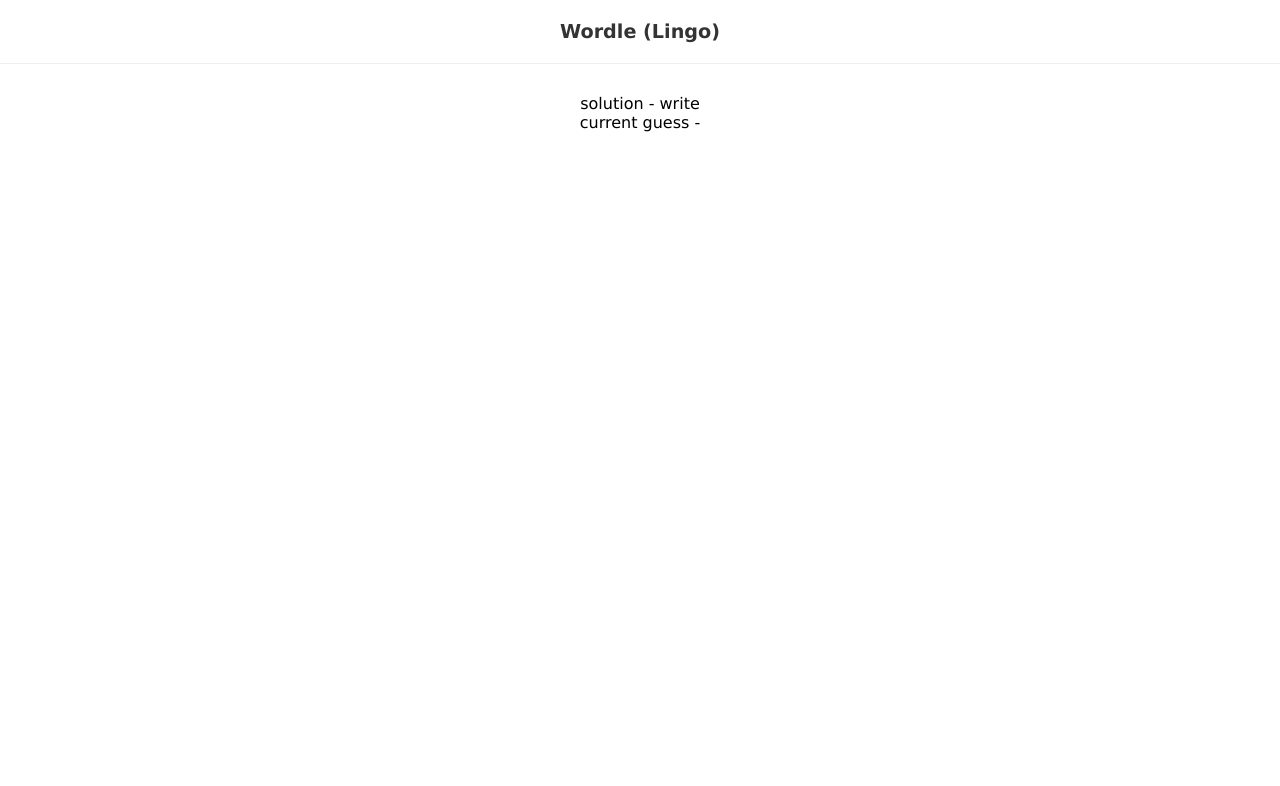
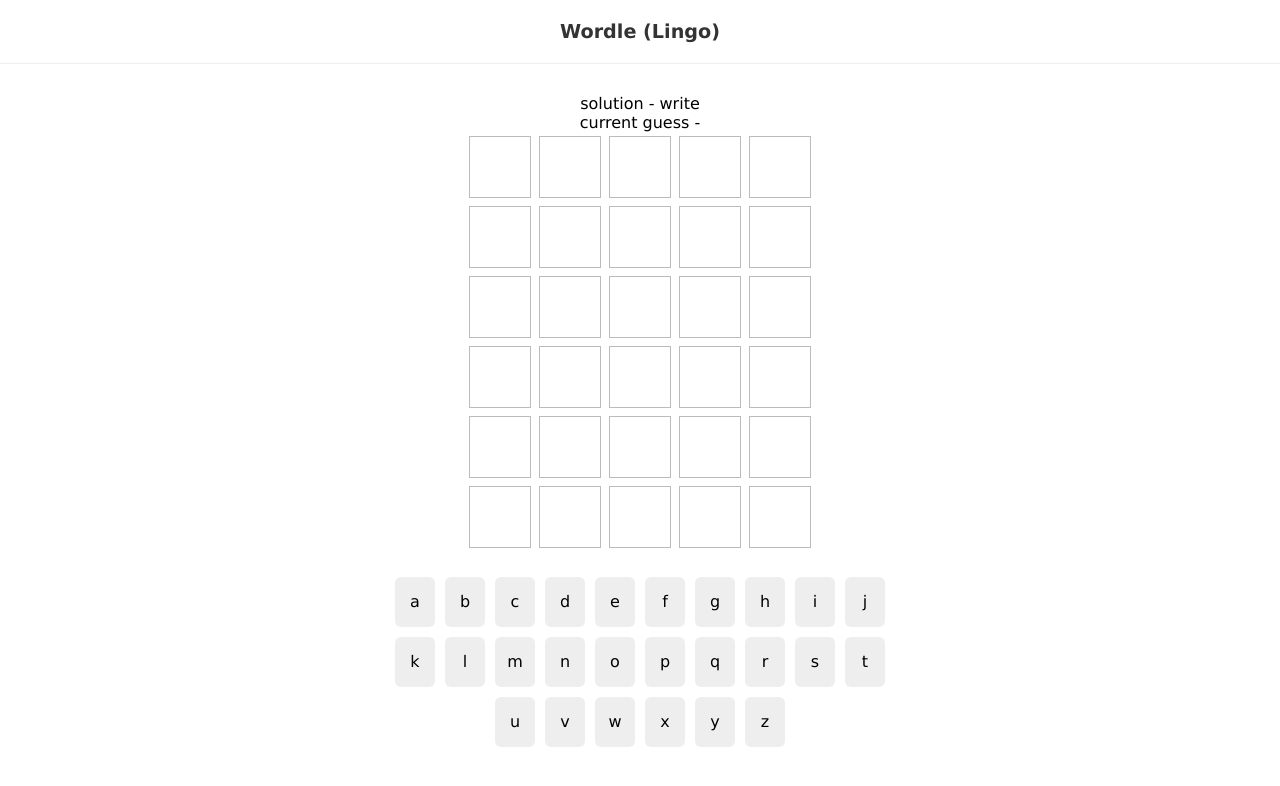
Before and after one commit to markuskusxyren/wordle, a React (Create React App) app: page / in a window 1280 px wide. Shown: the top 786 px of the page. Built offline with nearby package versions, Linux system fonts and the light colour scheme.

Commit message:
now has grid keypad

```diff
--- a/src/App.js
+++ b/src/App.js
@@ -52,7 +52,7 @@
     -- each letter is assigned a color based on it's inclusion in the solution
       -- exact matches (correct position in the solution) are green
       -- partial matches (in the solution but not the correct position) are yellow
-      -- none-matches (not in the solution at all) are grey
+      -- none-matches (not in the solution at all) are gray
     -- the guess is added the grid with the correct colors
     -- the current guess moves to the next row
     -- the keypad letters are updated (colors)
--- /dev/null
+++ b/src/components/Grid.js
@@ -0,0 +1,17 @@
+import React from 'react';
+import Row from './Row.js';
+
+function Grid({ currentGuess, guesses, turn }) {
+  return (
+    <div>
+      {guesses.map((g, i) => {
+        if (turn === i) {
+          return <Row key={i} currentGuess={currentGuess} />;
+        }
+        return <Row key={i} guess={g} />;
+      })}
+    </div>
+  );
+}
+
+export default Grid;
--- /dev/null
+++ b/src/components/Keypad.js
@@ -0,0 +1,18 @@
+import React, { useEffect, useState } from 'react';
+import letters from '../letters';
+
+export default function Keypad() {
+  const [keys, setKeys] = useState([]);
+
+  useEffect(() => {
+    setKeys(letters);
+  }, []);
+
+  return (
+    <div className="keypad">
+      {keys.map((key) => (
+        <div key={key.key}>{key.key}</div>
+      ))}
+    </div>
+  );
+}
--- /dev/null
+++ b/src/components/Row.js
@@ -0,0 +1,42 @@
+import React from 'react';
+
+export default function Row({ guess, currentGuess }) {
+  if (guess) {
+    return (
+      <div className="row past">
+        {guess.map((l, i) => (
+          <div key={i} className={l.color}>
+            {l.key}
+          </div>
+        ))}
+      </div>
+    );
+  }
+
+  if (currentGuess) {
+    let letters = currentGuess.split('');
+
+    return (
+      <div className="row current">
+        {letters.map((letter, i) => (
+          <div key={i} className="filled">
+            {letter}
+          </div>
+        ))}
+        {[...Array(5 - letters.length)].map((v, i) => (
+          <div key={i}></div>
+        ))}
+      </div>
+    );
+  }
+
+  return (
+    <div className="row">
+      <div></div>
+      <div></div>
+      <div></div>
+      <div></div>
+      <div></div>
+    </div>
+  );
+}
--- a/src/components/Wordle.js
+++ b/src/components/Wordle.js
@@ -1,5 +1,7 @@
 import React, { useEffect } from 'react';
 import useWordle from '../hooks/useWordle';
+import Grid from './Grid';
+import Keypad from './Keypad';
 
 export default function Wordle({ solution }) {
   const { currentGuess, guesses, turn, isCorrect, handleKeyup } =
@@ -19,6 +21,8 @@
     <div>
       <div>solution - {solution}</div>
       <div>current guess - {currentGuess}</div>
+      <Grid currentGuess={currentGuess} guesses={guesses} turn={turn} />
+      <Keypad />
     </div>
   );
 }
--- a/src/index.css
+++ b/src/index.css
@@ -11,3 +11,105 @@
   margin: 0 0 30px 0;
   color: #333;
 }
+/* rows */
+.row {
+  text-align: center;
+  display: flex;
+  justify-content: center;
+}
+.row > div {
+  display: block;
+  width: 60px;
+  height: 60px;
+  border: 1px solid #bbb;
+  margin: 4px;
+  text-align: center;
+  line-height: 60px;
+  text-transform: uppercase;
+  font-weight: bold;
+  font-size: 2.5em;
+}
+.row > div.green {
+  --background: #5ac85a;
+  --border-color: #5ac85a;
+  animation: flip .5s ease forwards;
+}
+.row > div.gray {
+  --background: #a1a1a1;
+  --border-color: #a1a1a1;
+  animation: flip .5s ease forwards;
+}
+.row > div.yellow {
+  --background: #e2cc68;
+  --border-color: #e2cc68;
+  animation: flip .5s ease forwards;
+}
+.row > div:nth-child(2) {
+  animation-delay: 0.2s;
+}
+.row > div:nth-child(3) {
+  animation-delay: 0.4s;
+}
+.row > div:nth-child(4) {
+  animation-delay: 0.6s;
+}
+.row > div:nth-child(5) {
+  animation-delay: 0.8s;
+}
+
+.keypad {
+  max-width: 500px;
+  margin: 20px auto;
+}
+.keypad > div {
+  margin: 5px;
+  width: 40px;
+  height: 50px;
+  background: #eee;
+  display: inline-block;
+  border-radius: 6px;
+  line-height: 50px;
+}
+
+/* animations */
+@keyframes flip {
+  0% {
+    transform: rotateX(0deg);
+    background: #fff;
+    border-color: #333;
+  }
+  45%{
+    transform: rotateX(90deg);
+    background: #fff;
+    border-color: #333;
+  }
+  55%{
+    transform: rotateX(90deg);
+    background: var(--background);
+    border-color: var(--border-color);
+  }
+  100% {
+    transform: rotateX(0deg);
+    background: var(--background);
+    border-color: var(--border-color);
+    color: #eee;
+  }
+}
+
+.row.current > div {
+  animation: bounce .5s ease-in-out forwards;
+}
+
+@keyframes bounce {
+  0% {
+    transform: scale(1);
+    border-color: #ddd;
+  }
+  50% {
+    transform: scale(1.2);
+  }
+  100% {
+    transform: scale(1);
+    border-color: #333;
+  }
+}
--- /dev/null
+++ b/src/letters.js
@@ -0,0 +1,30 @@
+const letters = [
+  { key: 'a' },
+  { key: 'b' },
+  { key: 'c' },
+  { key: 'd' },
+  { key: 'e' },
+  { key: 'f' },
+  { key: 'g' },
+  { key: 'h' },
+  { key: 'i' },
+  { key: 'j' },
+  { key: 'k' },
+  { key: 'l' },
+  { key: 'm' },
+  { key: 'n' },
+  { key: 'o' },
+  { key: 'p' },
+  { key: 'q' },
+  { key: 'r' },
+  { key: 's' },
+  { key: 't' },
+  { key: 'u' },
+  { key: 'v' },
+  { key: 'w' },
+  { key: 'x' },
+  { key: 'y' },
+  { key: 'z' },
+];
+
+export default letters;
```
